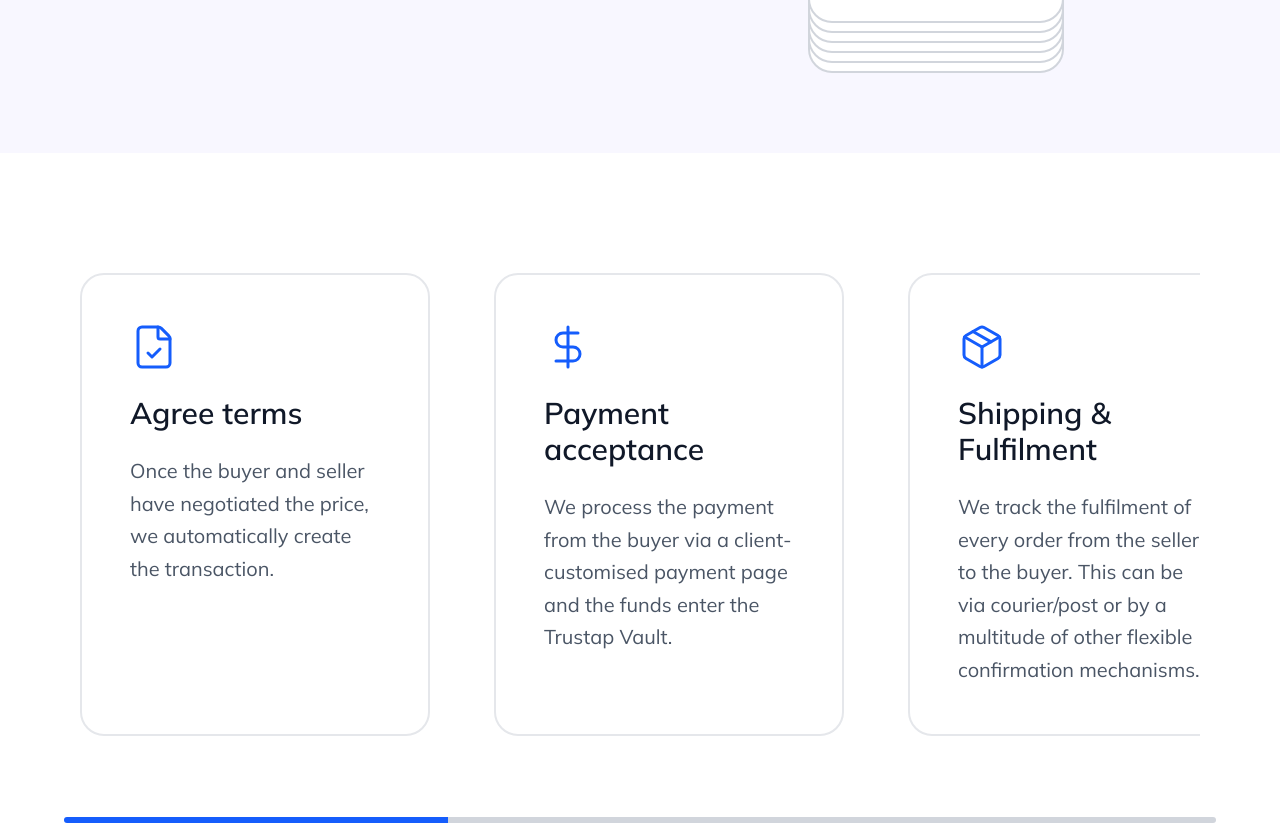
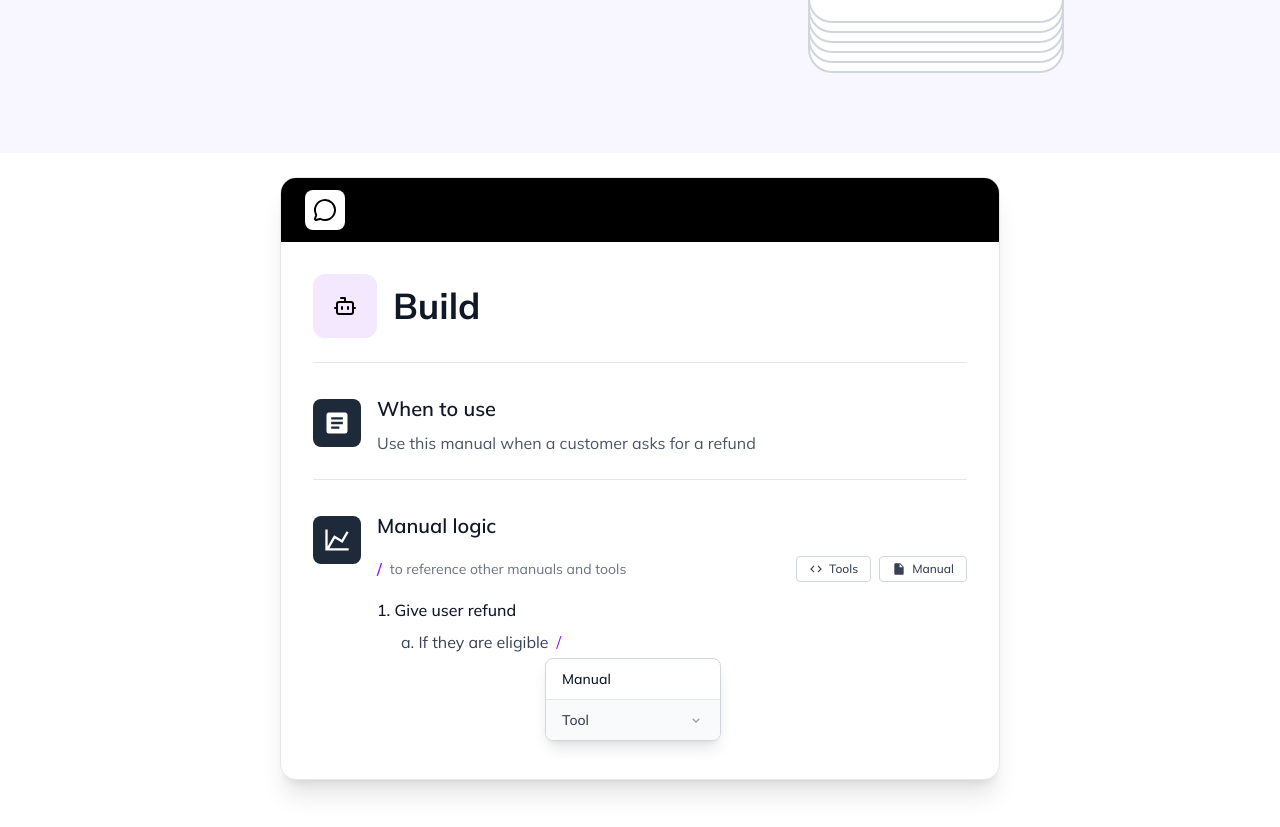
Before and after one commit to SaidislomSaidazimovv/Tasdiq.uz, a React (Vite) app: page / in a window 1280 px wide. Shown: the part 1733-2560 px from the top of the page. Built offline with nearby package versions, Linux system fonts and the light colour scheme.

Commit message:
manualCard section added

```diff
--- /dev/null
+++ b/src/components/ManualCard/ManualCard.jsx
@@ -0,0 +1,135 @@
+import React from "react";
+import { MessageCircle, Bot } from "lucide-react";
+
+const BuildManualCard = () => {
+  return (
+    <div className="w-full max-w-3xl mx-auto p-6">
+      <div className="bg-white rounded-2xl shadow-xl overflow-hidden border border-gray-200">
+        <div className="bg-black h-16 flex items-center px-6">
+          <div className="w-10 h-10 bg-white rounded-lg flex items-center justify-center">
+            <MessageCircle className="w-6 h-6" />
+          </div>
+        </div>
+
+        <div className="p-8">
+          <div className="flex items-center gap-4 mb-8 pb-6 border-b border-gray-200">
+            <div className="w-16 h-16 bg-purple-100 rounded-xl flex items-center justify-center">
+              <Bot className="w-6 h-6" />
+            </div>
+            <h1 className="text-4xl font-bold text-gray-900">Build</h1>
+          </div>
+
+          <div className="flex items-start gap-4 mb-8 pb-6 border-b border-gray-200">
+            <div className="w-12 h-12 bg-gray-800 rounded-lg flex items-center justify-center flex-shrink-0 mt-1">
+              <svg
+                className="w-7 h-7 text-white"
+                viewBox="0 0 24 24"
+                fill="currentColor"
+              >
+                <path d="M14,17H7V15H14M17,13H7V11H17M17,9H7V7H17M19,3H5C3.89,3 3,3.89 3,5V19A2,2 0 0,0 5,21H19A2,2 0 0,0 21,19V5C21,3.89 20.1,3 19,3Z" />
+              </svg>
+            </div>
+            <div>
+              <h2 className="text-xl font-semibold text-gray-900 mb-2">
+                When to use
+              </h2>
+              <p className="text-gray-600 text-base">
+                Use this manual when a customer asks for a refund
+              </p>
+            </div>
+          </div>
+
+          <div className="flex items-start gap-4">
+            <div className="w-12 h-12 bg-gray-800 rounded-lg flex items-center justify-center flex-shrink-0 mt-1">
+              <svg
+                className="w-7 h-7 text-white"
+                viewBox="0 0 24 24"
+                fill="currentColor"
+              >
+                <path d="M16,11.78L20.24,4.45L21.97,5.45L16.74,14.5L10.23,10.75L5.46,19H22V21H2V3H4V17.54L9.5,8L16,11.78Z" />
+              </svg>
+            </div>
+            <div className="flex-1">
+              <h2 className="text-xl font-semibold text-gray-900 mb-4">
+                Manual logic
+              </h2>
+
+              <div className="mb-4 flex items-center gap-2 text-gray-500 text-sm">
+                <span className="text-purple-600 font-mono text-base font-semibold">
+                  /
+                </span>
+                <span>to reference other manuals and tools</span>
+                <div className="ml-auto flex gap-2">
+                  <button className="px-3 py-1 bg-white border border-gray-300 rounded text-xs font-medium text-gray-700 hover:bg-gray-50 flex items-center gap-1.5">
+                    <svg
+                      className="w-3.5 h-3.5"
+                      viewBox="0 0 24 24"
+                      fill="currentColor"
+                    >
+                      <path d="M9.4,16.6L4.8,12L9.4,7.4L8,6L2,12L8,18L9.4,16.6M14.6,16.6L19.2,12L14.6,7.4L16,6L22,12L16,18L14.6,16.6Z" />
+                    </svg>
+                    Tools
+                  </button>
+                  <button className="px-3 py-1 bg-white border border-gray-300 rounded text-xs font-medium text-gray-700 hover:bg-gray-50 flex items-center gap-1.5">
+                    <svg
+                      className="w-3.5 h-3.5"
+                      viewBox="0 0 24 24"
+                      fill="currentColor"
+                    >
+                      <path d="M13,9H18.5L13,3.5V9M6,2H14L20,8V20A2,2 0 0,1 18,22H6C4.89,22 4,21.1 4,20V4C4,2.89 4.89,2 6,2Z" />
+                    </svg>
+                    Manual
+                  </button>
+                </div>
+              </div>
+
+              <div className="space-y-2 mb-6">
+                <div className="text-gray-900 font-medium">
+                  1. Give user refund
+                </div>
+                <div className="ml-6 flex items-center gap-2 text-gray-700">
+                  <span>a. If they are eligible</span>
+                  <span className="text-purple-600 font-mono">/</span>
+                </div>
+              </div>
+
+              <div className="relative inline-block ml-42 -mt-5">
+                <div className="bg-white border border-gray-300 rounded-lg shadow-lg overflow-hidden w-44">
+                  <div className="px-4 py-2.5 text-sm font-medium text-gray-900 border-b border-gray-200 hover:bg-gray-50 cursor-pointer">
+                    Manual
+                  </div>
+                  <div className="px-4 py-2.5 text-sm font-medium text-gray-700 bg-gray-50 hover:bg-gray-100 cursor-pointer flex items-center justify-between">
+                    <span>Tool</span>
+                    <svg
+                      className="w-4 h-4 text-gray-400"
+                      viewBox="0 0 24 24"
+                      fill="none"
+                      stroke="currentColor"
+                      strokeWidth="2"
+                    >
+                      <path d="M7 10l5 5 5-5" />
+                    </svg>
+                  </div>
+                </div>
+              </div>
+            </div>
+          </div>
+        </div>
+
+        <div className="absolute bottom-8 right-8">
+          <button className="w-10 h-10 bg-gray-400 hover:bg-gray-500 rounded-full flex items-center justify-center shadow-md transition-colors">
+            <svg
+              className="w-5 h-5 text-white"
+              viewBox="0 0 24 24"
+              fill="currentColor"
+            >
+              <path d="M14,19H18V5H14M6,19H10V5H6V19Z" />
+            </svg>
+          </button>
+        </div>
+      </div>
+    </div>
+  );
+};
+
+export default BuildManualCard;
--- a/src/pages/Home/Home.jsx
+++ b/src/pages/Home/Home.jsx
@@ -10,6 +10,7 @@ import StripePartnerBanner from "../../components/StripeBanner/StripeBanner";
 import Comments from "../../components/Comments/Comments";
 import HomeMainImg from "../../assets/hero_main_img.png";
 import TelegramChatOverlay from "../../components/TelegramChatOverlay/TelegramChatOverlay";
+import B2BPaymentDiagram from "../../components/ManualCard/ManualCard";
 // import { motion } from "framer-motion";
 
 const TypingText = () => {
@@ -412,7 +413,11 @@ const Home = () => {
         <section className="relative w-full bg-[#f8f7ff] py-20 px-8 overflow-hidden">
           <DragCards />
         </section>
+
         <Container>
+        <section>
+          <B2BPaymentDiagram/>
+        </section>
           <section className="relative w-full py-30 px-8 overflow-hidden">
             <TransactionStepsCarousel />
           </section>
```
Also changed, not shown: 1 other file (tests, documents, lock files or other folders).
